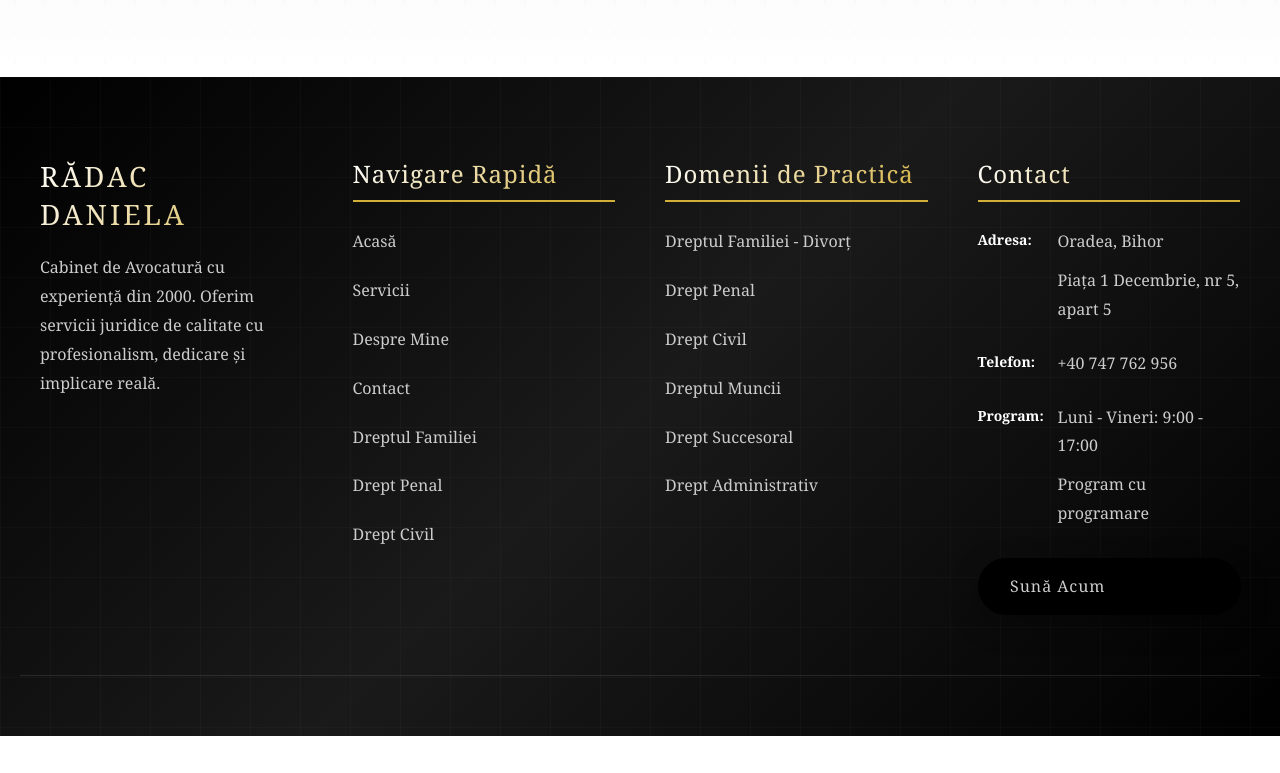
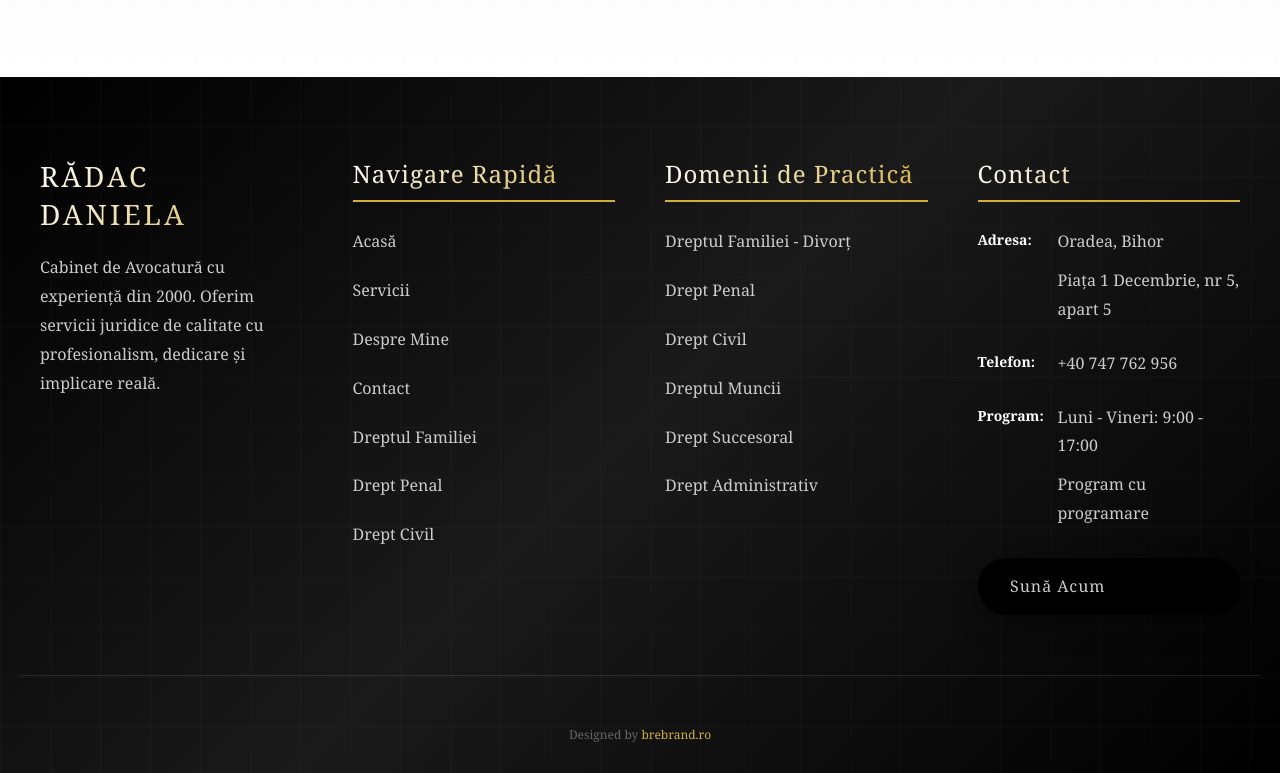
Before and after one commit to lukasyanis2018-bit/radac, a plain HTML site: page index.html in a window 1280 px wide. Shown: the part 6975-7748 px from the top of the page. Before the commit the page ends 7711 px from the top, so only its background shows below. Drawn offline with Linux system fonts and the light colour scheme.

Commit message:
Add files via upload

```diff
--- a/index.html
+++ b/index.html
@@ -3,7 +3,6 @@
 <head>
     <meta charset="UTF-8">
     <meta name="viewport" content="width=device-width, initial-scale=1.0">
-    <meta name="google-site-verification" content="HoHyBv6TR76hSC5MewHgtPQUiU8OLHF2ZpsYkxpQLJY" />
     <title>Avocat Rădac Daniela - Oradea</title>
     <style>
         * {
@@ -1644,6 +1643,9 @@
             </div>
 
             <div class="footer-bottom">
+                <p style="font-size: 12px; color: #666; margin-top: 20px;">
+                    Designed by <a href="https://brebrand.ro" target="_blank" rel="noopener noreferrer" style="color: #d4af37; text-decoration: none; transition: color 0.3s;">brebrand.ro</a>
+                </p>
             </div>
         </footer>
     </div>
```
